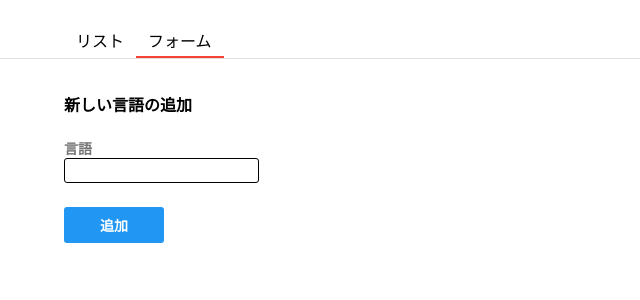
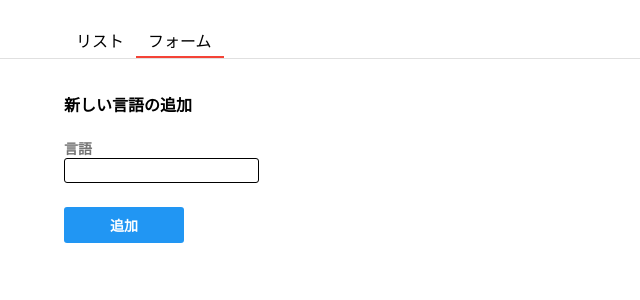
Before and after one commit to daisuketerashita/React-memo, a React (Create React App) app: page / in a window 1280 px wide. Both pictures are taken after a click on the item "フォーム". Shown: the top 300 px of the page, without its empty margins (0-640 px from the left). Built offline with nearby package versions, Linux system fonts and the light colour scheme.

Commit message:
ボタンスタイルの拡張

```diff
--- a/src/Form.js
+++ b/src/Form.js
@@ -23,6 +23,10 @@ const ButtonContainer = styled.div`
 margin-top: 24px;
 `
 
+const FormButton = styled(Button)`
+width: 120px
+`
+
 export const Form = ({ onAddLang }) => {
     const [text,setText] = useState('');
 
@@ -44,7 +48,7 @@ export const Form = ({ onAddLang }) => {
                     />
                 </div>
                 <ButtonContainer>
-                    <Button>追加</Button>
+                    <FormButton>追加</FormButton>
                 </ButtonContainer>
             </form>
         </Container>
```
